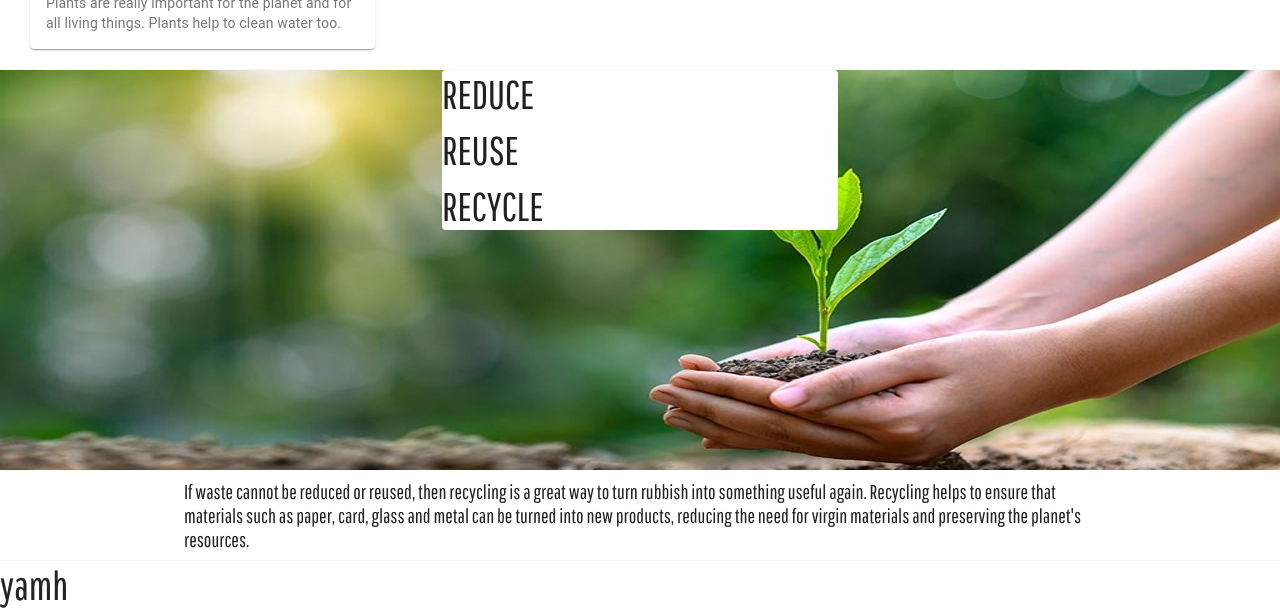
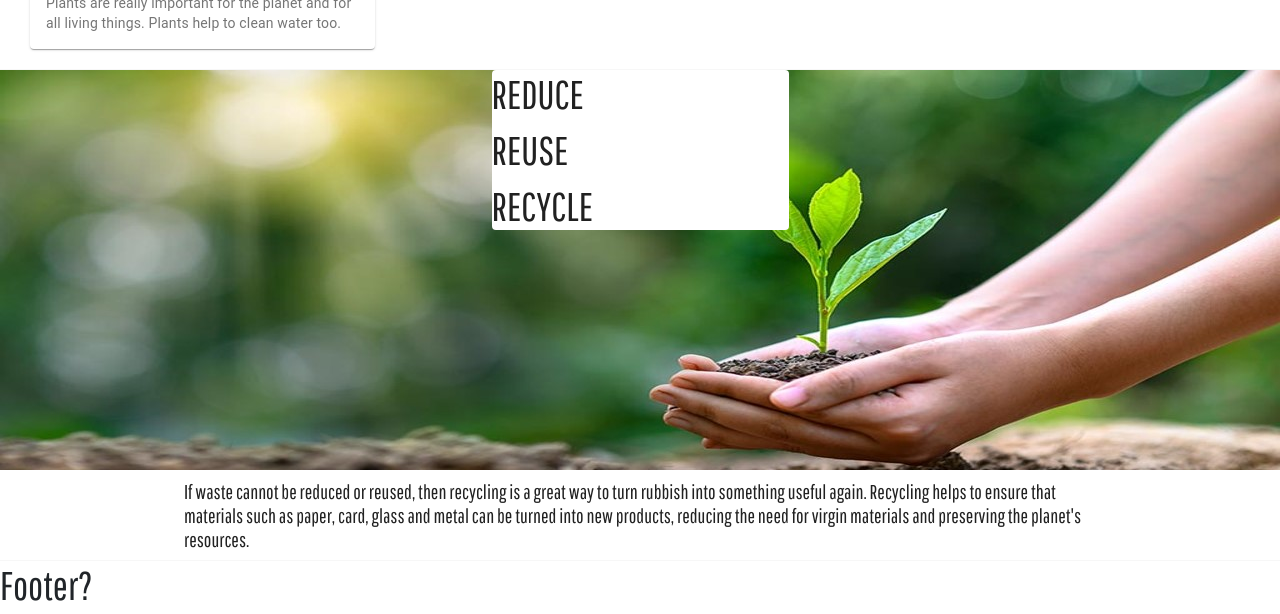
Before and after one commit to arman226/simple-project, a React (Create React App) app: page / in a window 1280 px wide. Shown: the part 943-1557 px from the top of the page. Built offline with nearby package versions, Linux system fonts and the light colour scheme.

Commit message:
change details in home

```diff
--- a/src/pages/Home.js
+++ b/src/pages/Home.js
@@ -65,7 +65,7 @@ const Home = () => {
 
 <Divider/>
     <div className="homepage-pics">
-  <Container justifyContent="flex-start" maxWidth="xs">
+  <Container justifyContent="flex-start" maxWidth="xs" className={classes.root}>
     <Paper elevation={0}>
       <h1>REDUCE</h1>
       <h1>REUSE</h1>
@@ -82,7 +82,7 @@ const Home = () => {
   </Container>
   <Divider/>
   <footer>
-    <h1>yamh</h1>
+    <h1>Footer?</h1>
   </footer>
   </div>
   );
```
